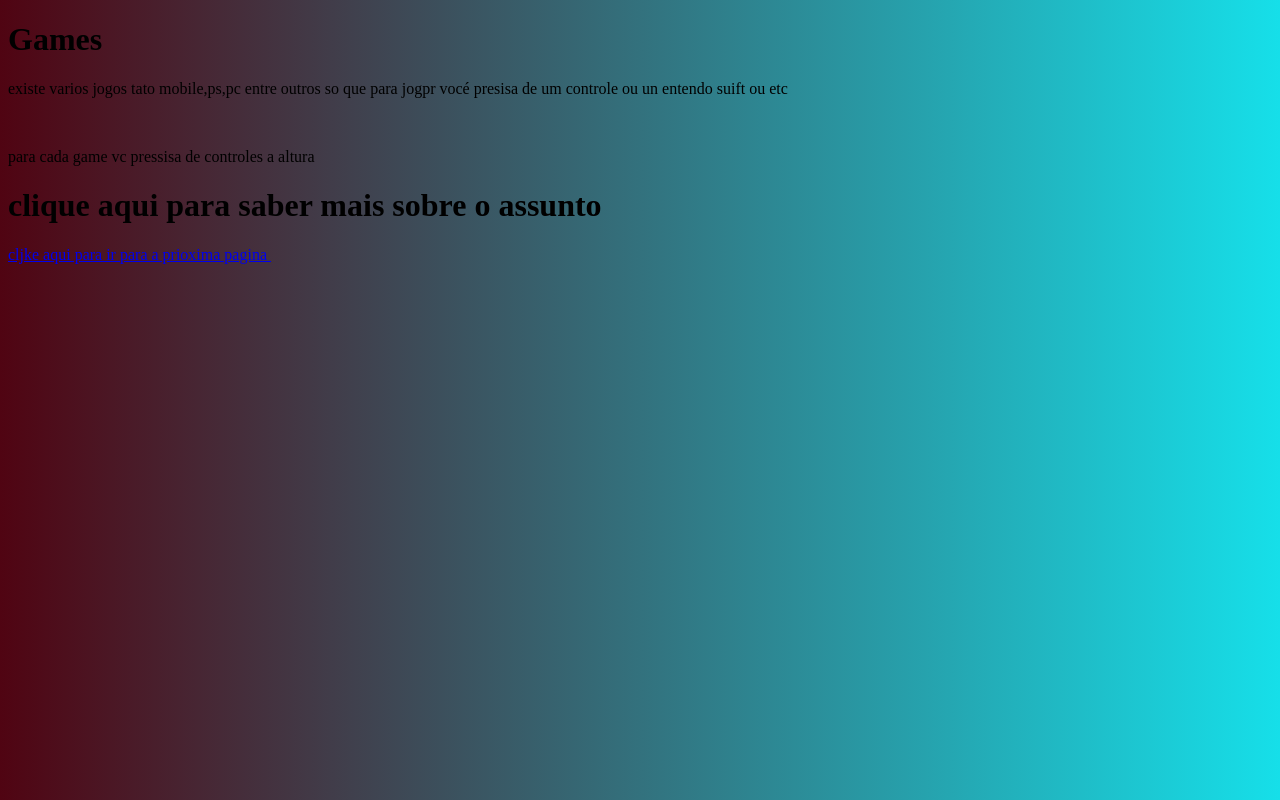
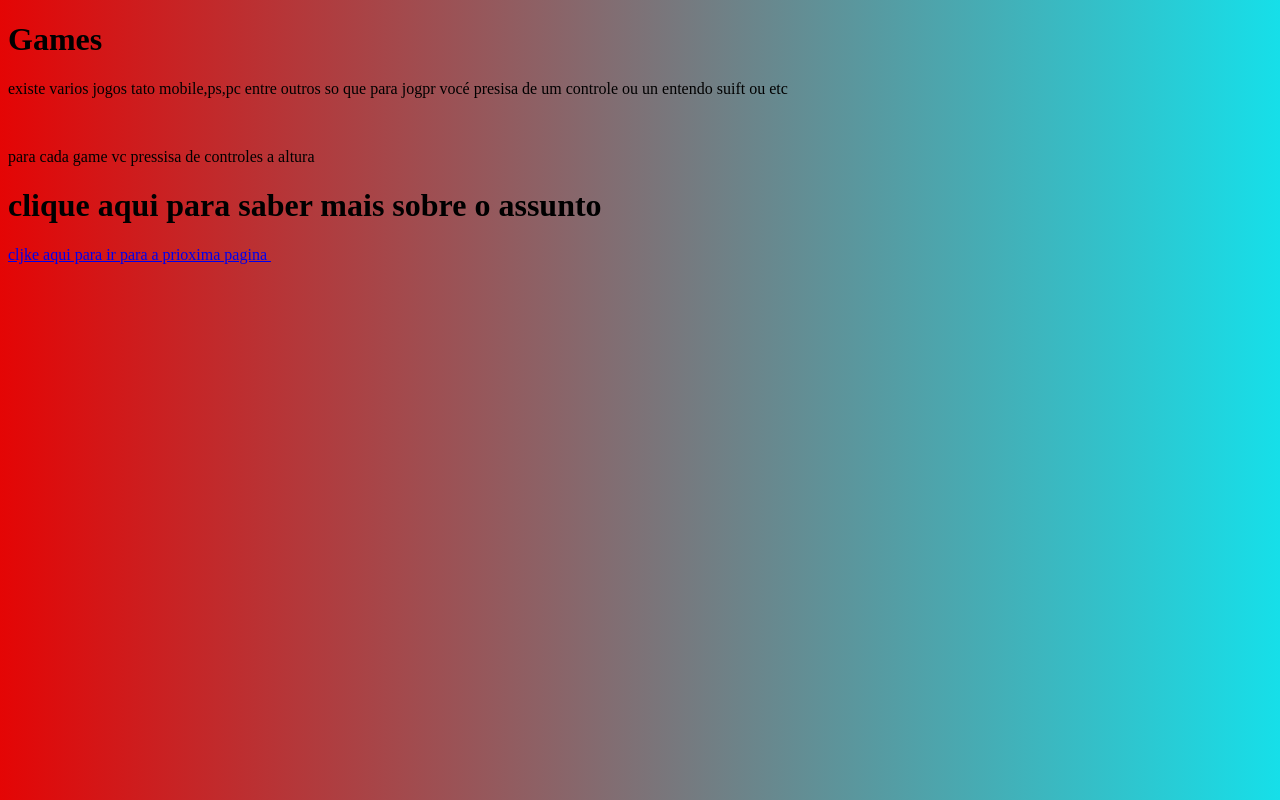
Before and after one commit to brennowellington/projeto01, a plain HTML site: page index.html in a window 1280 px wide. Drawn offline with Linux system fonts and the light colour scheme.

Commit message:
mudei  cor

```diff
--- a/style.css
+++ b/style.css
@@ -3,5 +3,5 @@
 
 body {
 
-background-image: linear-gradient(to right ,rgb(80, 4, 18) ,rgb(22, 223, 233) );
+background-image: linear-gradient(to right ,rgb(228, 5, 5) ,rgb(22, 223, 233) );
 }
```
